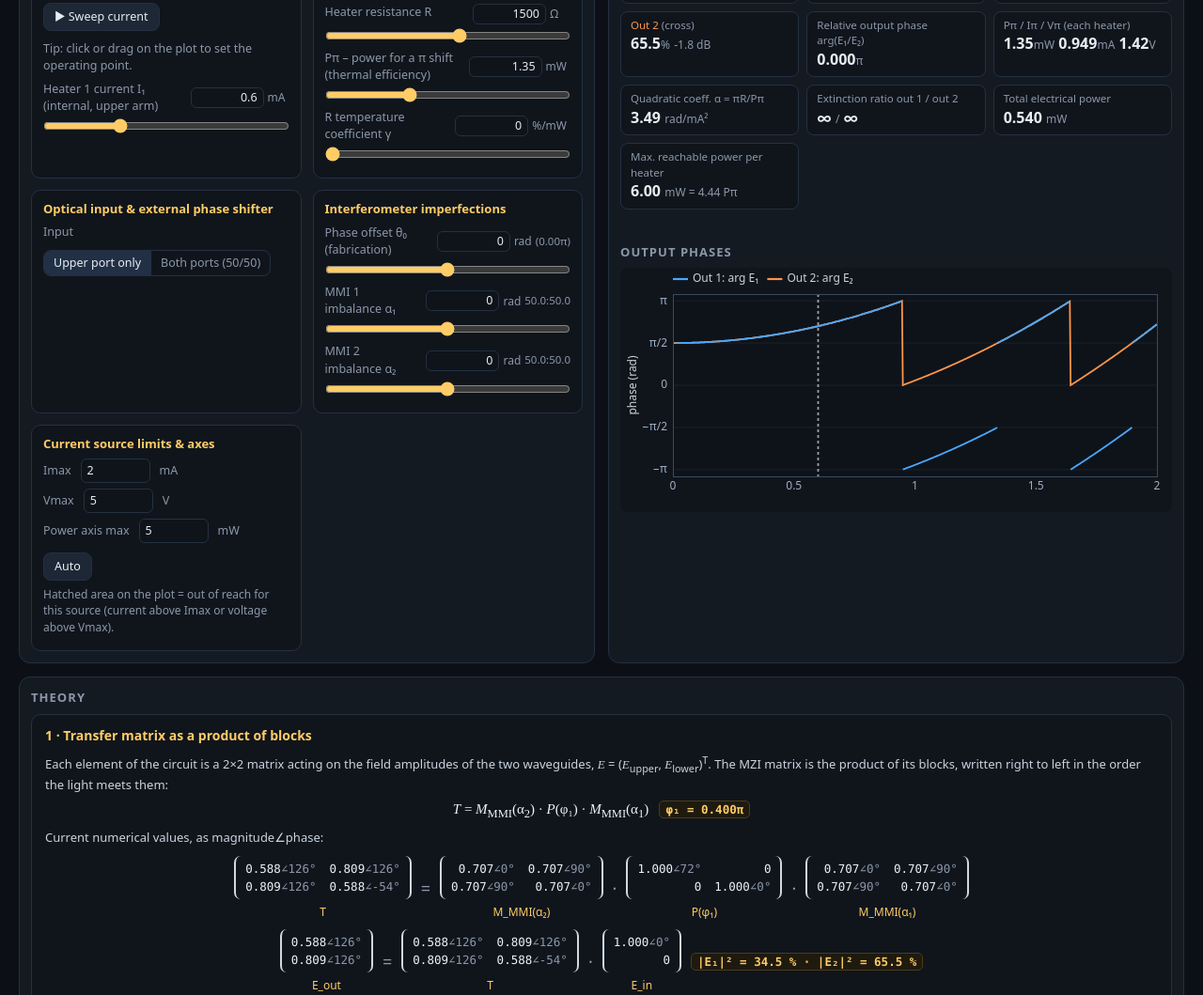
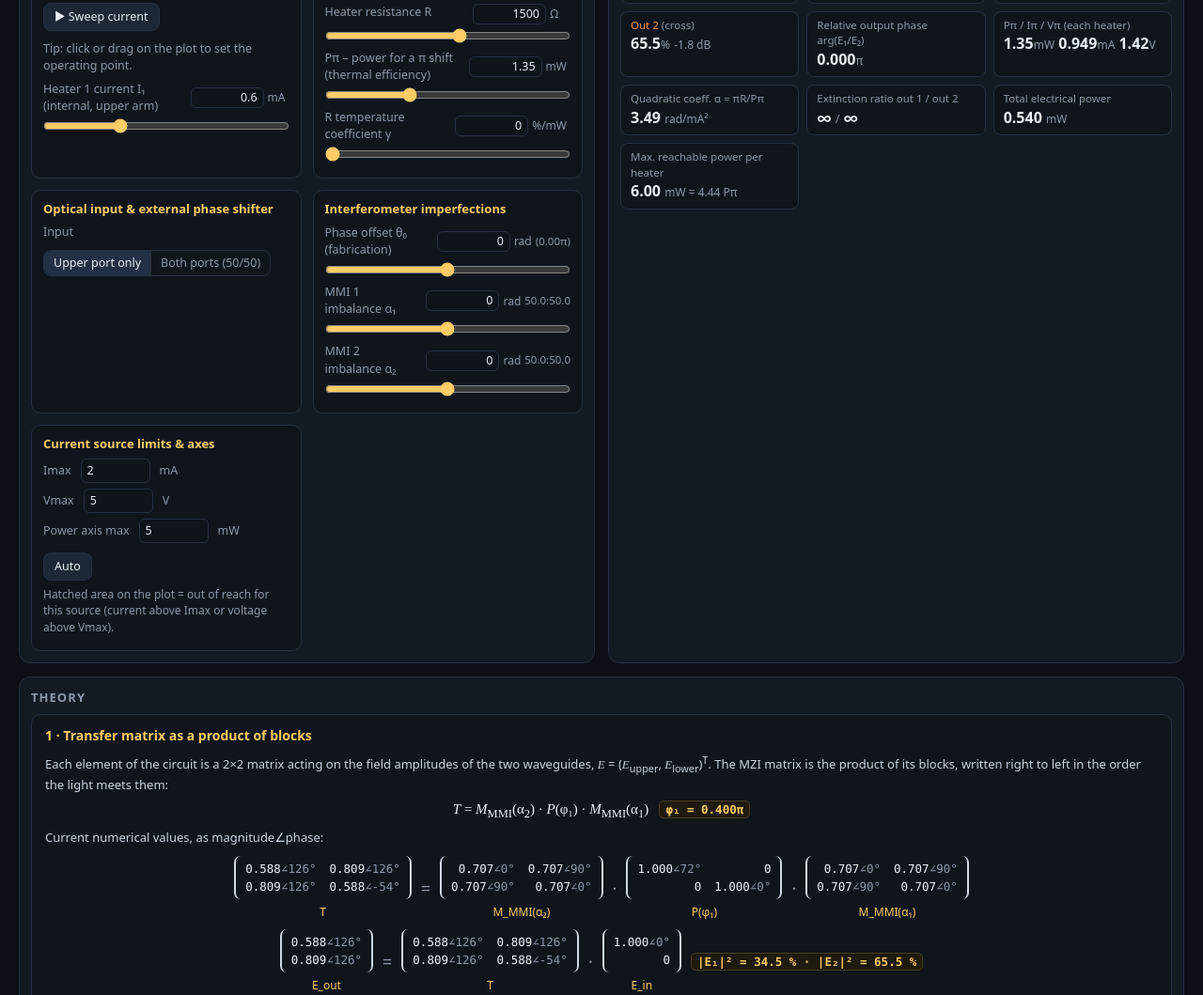
Before and after one commit to JoseRausell/Programmable-Photonics, a plain HTML site: page components/mzi.html in a window 1280 px wide. Shown: the part 693-1752 px from the top of the page at 94% size. Drawn offline with Linux system fonts and the light colour scheme.

Commit message:
MZI: remove output-phase plot
Co-Authored-By: Claude Opus 5.5 <noreply@anthropic.com>
Claude-Session: https://claude.ai/code/session_019xxhecvp9S6x5KhbFDgegX

```diff
--- a/components/mzi.html
+++ b/components/mzi.html
@@ -23,7 +23,6 @@ main{display:grid;grid-template-columns:minmax(0,1fr) minmax(0,1fr);gap:14px;pad
 #c3d{background:radial-gradient(ellipse at 50% 35%,#18212d 0%,#0d1218 75%);cursor:grab;touch-action:none}
 #c3d:active{cursor:grabbing}
 #cPlot{background:var(--card2);cursor:crosshair;touch-action:none}
-#cPh{background:var(--card2);height:260px;width:100%;display:block;border-radius:8px}
 .cfgbar{display:flex;align-items:center;gap:12px;flex-wrap:wrap;padding:4px 20px 2px;font-size:13px;color:var(--muted)}
 .tabs{display:inline-flex;border:1px solid var(--line);border-radius:10px;overflow:hidden;background:var(--card)}
 .tabs button{background:transparent;color:var(--muted);border:0;padding:8px 16px;font:inherit;font-size:13.5px;cursor:pointer}
@@ -157,8 +156,6 @@ a.back{color:#ffcc66;text-decoration:none;font-size:13px;border:1px solid #4a3d1
     <h2>Operating point</h2>
     <div class="readouts" id="ro"></div>
     <div id="warn"></div>
-    <h2>Output phases</h2>
-    <canvas id="cPh"></canvas>
   </section>
 
   <!-- THEORY -->
@@ -552,34 +549,6 @@ cPlot.addEventListener('pointermove', e => { S.hover = { x: e.offsetX, y: e.offs
 cPlot.addEventListener('pointerup', () => plotDrag = false);
 cPlot.addEventListener('pointerleave', () => { S.hover = null; dirty = true; });
 
-/* ------------------------------------------------------------------ OUTPUT PHASE PLOT */
-const cPh = document.getElementById('cPh');
-function drawPh() {
-  const { ctx, w, h } = fitCanvas(cPh); ctx.clearRect(0, 0, w, h);
-  const m = { l: 56, r: 16, t: 28, b: 38 }, pw = w - m.l - m.r, ph = h - m.t - m.b; if (pw < 60 || ph < 40) return;
-  const mode = XM[S.xmode], [x0, x1] = mode.range(), y0 = -PI * 1.08, y1 = PI * 1.08;
-  const X = v => m.l + (v - x0) / (x1 - x0) * pw, Y = v => m.t + (1 - (v - y0) / (y1 - y0)) * ph;
-  ctx.fillStyle = '#0e131a'; ctx.fillRect(m.l, m.t, pw, ph);
-  ctx.save(); ctx.beginPath(); ctx.rect(m.l, m.t, pw, ph); ctx.clip();
-  ctx.strokeStyle = 'rgba(255,255,255,0.06)'; ctx.lineWidth = 1;
-  for (const t of [-PI, -PI / 2, 0, PI / 2, PI]) { ctx.beginPath(); ctx.moveTo(m.l, Y(t)); ctx.lineTo(m.l + pw, Y(t)); ctx.stroke(); }
-  const N = 600, xs = [], d = { o1: [], o2: [] };
-  for (let i = 0; i <= N; i++) { const xv = x0 + (x1 - x0) * i / N, P = mode.P(xv); xs.push(xv); if (!isFinite(P)) { d.o1.push(NaN); d.o2.push(NaN); continue; } const f = trans(P); d.o1.push(f.bar > 1e-8 ? f.o1 : NaN); d.o2.push(f.cross > 1e-8 ? f.o2 : NaN);  }
-  const line = (arr, col, lw, dash) => { ctx.beginPath(); let prev = NaN; arr.forEach((v, i) => { if (!isFinite(v)) { prev = NaN; return; } const px = X(xs[i]), py = Y(v); if (!isFinite(prev) || Math.abs(v - prev) > PI) ctx.moveTo(px, py); else ctx.lineTo(px, py); prev = v; }); ctx.strokeStyle = col; ctx.lineWidth = lw; ctx.setLineDash(dash || []); ctx.stroke(); ctx.setLineDash([]); };
-  if (S.showCross) line(d.o2, '#ff9548', 1.8); if (S.showBar) line(d.o1, '#4aa8ff', 1.8);
-  const op = opSw(), xo = mode.x(op.P);
-  if (xo >= x0 && xo <= x1) { ctx.strokeStyle = 'rgba(255,255,255,0.6)'; ctx.setLineDash([3, 3]); ctx.beginPath(); ctx.moveTo(X(xo), m.t); ctx.lineTo(X(xo), m.t + ph); ctx.stroke(); ctx.setLineDash([]); }
-  ctx.restore();
-  ctx.strokeStyle = '#3a4a60'; ctx.strokeRect(m.l + 0.5, m.t + 0.5, pw, ph);
-  ctx.fillStyle = '#9fb0c3'; ctx.font = FONT; ctx.textAlign = 'right'; ctx.textBaseline = 'middle';
-  ['−π', '−π/2', '0', 'π/2', 'π'].forEach((t, i) => ctx.fillText(t, m.l - 6, Y(-PI + i * PI / 2)));
-  ctx.textAlign = 'center'; ctx.textBaseline = 'top'; for (const t of niceTicks(x0, x1, Math.max(3, Math.round(pw / 90)))) ctx.fillText(tickFmt(t), X(t), m.t + ph + 5);
-  ctx.save(); ctx.translate(14, m.t + ph / 2); ctx.rotate(-PI / 2); ctx.textBaseline = 'middle'; ctx.fillStyle = '#c9d3de'; ctx.fillText('phase (rad)', 0, 0); ctx.restore();
-  let lx = m.l; const ly = 12; ctx.textAlign = 'left'; ctx.textBaseline = 'middle';
-  const leg = (c, t, dash) => { ctx.strokeStyle = c; ctx.lineWidth = 2.2; ctx.setLineDash(dash ? [6, 4] : []); ctx.beginPath(); ctx.moveTo(lx, ly); ctx.lineTo(lx + 16, ly); ctx.stroke(); ctx.setLineDash([]); ctx.fillStyle = '#c9d3de'; ctx.fillText(t, lx + 21, ly); lx += 30 + ctx.measureText(t).width; };
-  if (S.showBar) leg('#4aa8ff', 'Out 1: arg E₁'); if (S.showCross) leg('#ff9548', 'Out 2: arg E₂');
-}
-
 /* ------------------------------------------------------------------ THEORY (live matrices) */
 function cfmt(c) { const r = Math.hypot(c[0], c[1]); if (r < 5e-4) return '0'; return `${r.toFixed(3)}<span class="ang">∠${(Math.atan2(c[1], c[0]) * 180 / PI).toFixed(0)}°</span>`; }
 const matHTML = (M, name) => `<div class="mblk"><div class="mat">${[M[0][0], M[0][1], M[1][0], M[1][1]].map(c => `<span>${cfmt(c)}</span>`).join('')}</div><div class="mname">${name}</div></div>`;
@@ -894,7 +863,7 @@ function frame(now) {
   const dt = Math.min(0.05, (now - last) / 1000); last = now; tAnim += dt;
   if (S.playing) { const k = swKey(); S[k] += dt * S.Imax / 8; if (S[k] > S.Imax) S[k] = 0; syncSlider(SLid(k)); dirty = true; }
   draw3D(tAnim);
-  if (dirty) { drawPlot(); drawPh(); updateReadouts(); updateTheory(); dirty = false; }
+  if (dirty) { drawPlot(); updateReadouts(); updateTheory(); dirty = false; }
   requestAnimationFrame(frame);
 }
 requestAnimationFrame(frame);
```
